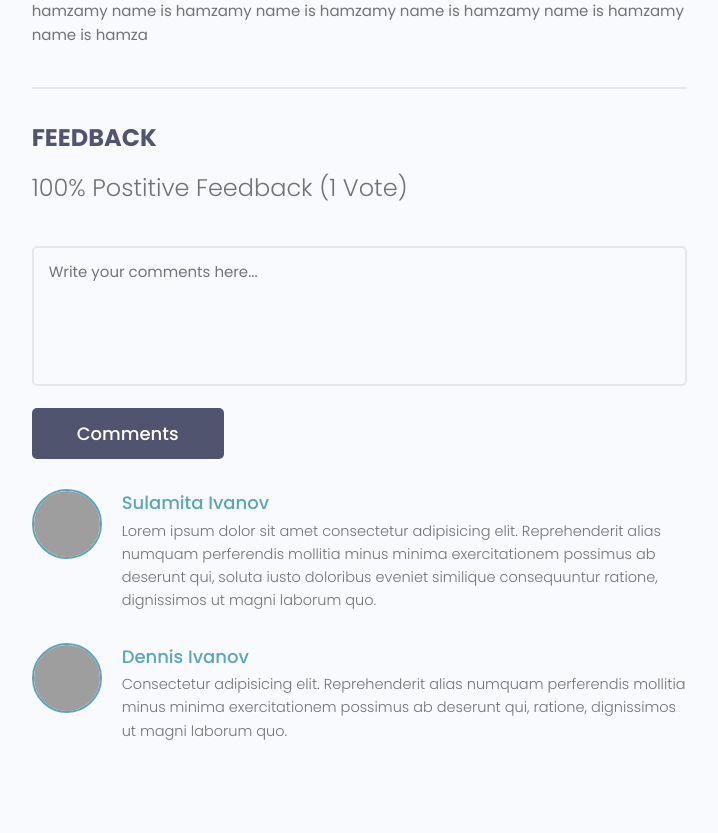
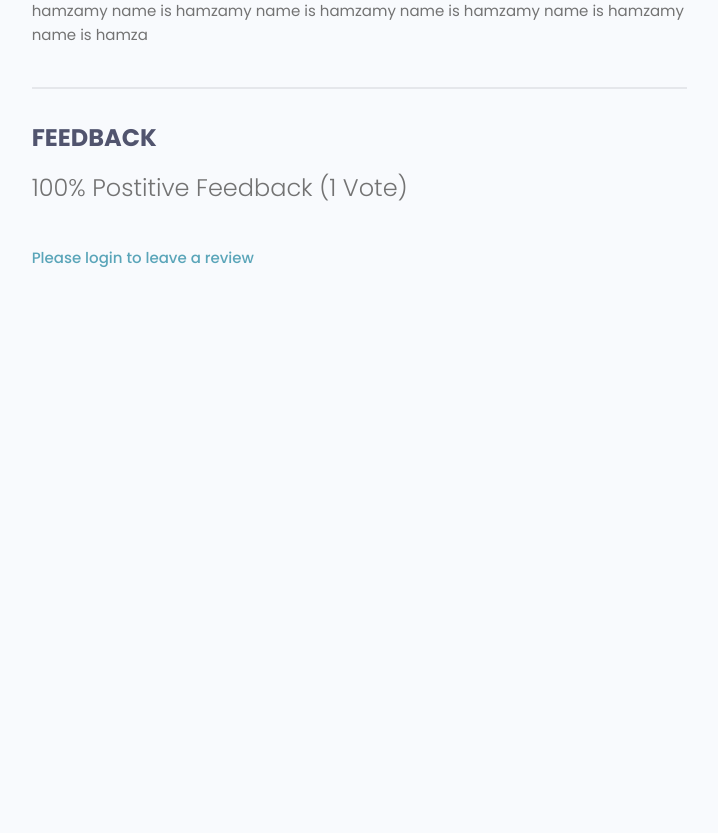
Before and after one commit to xs2hamzashah/devsearch, a Django app: page /projects/project/cc54a70d-0066-424a-a6e2-7971a69a627e in a window 1280 px wide. Shown: the part 760-1593 px from the top of the page, without its empty margins (465-1183 px from the left). After the commit the page ends 1027 px from the top, so only its background shows below. Run offline with Django 4.2, Linux system fonts and the light colour scheme; data comes from the database, SQL or seed files in the repository; some libraries are stand-ins or nearby versions; grey boxes are pictures that could not be loaded.

Commit message:
adding reviews and comments

```diff
--- a/projects/forms.py
+++ b/projects/forms.py
@@ -1,6 +1,7 @@
+from ast import Mod
 from dataclasses import fields
 from django.forms import ModelForm
-from .models import Project
+from .models import Project, Review
 
 from django import forms
 
@@ -21,3 +22,24 @@ class ProjectForm(ModelForm):
         # This is used add custom css class to django forms
         for name,field in self.fields.items():
             field.widget.attrs.update({'class': 'input'})
+
+
+
+class ReviewForm(ModelForm):
+    class Meta:
+        model = Review
+        fields= ['value', 'body']
+
+
+        labels = {
+            'value': 'Place Your Vote',
+            'body': 'Add a Comment with your Vote'
+        }
+
+    def __init__(self,  *args, **kwargs):
+        super(ReviewForm, self).__init__(*args, **kwargs)
+
+        # self.fields['title'].widget.attrs.update({'class': 'input'})
+        # This is used add custom css class to django forms
+        for name,field in self.fields.items():
+            field.widget.attrs.update({'class': 'input'})
--- a/projects/models.py
+++ b/projects/models.py
@@ -1,3 +1,4 @@
+from enum import unique
 from django.db import models
 import uuid
 
@@ -26,7 +27,25 @@ class Project(models.Model):
         return self.title
 
     class Meta:
-        ordering = ['created']
+        ordering = ['-vote_ratio', '-vote_total', 'title']
+
+
+    @property
+    def reviewers(self):
+        queryset= self.review_set.all().values_list('owner__id', flat=True)
+        return queryset
+
+    @property
+    def getVoteCount(self):
+        reviews= self.review_set.all()
+        upVotes = reviews.filter(value='up').count()
+        totalVotes = reviews.count()
+
+        ratio = (upVotes/ totalVotes) * 100
+        self.vote_total = totalVotes
+        self.vote_ratio= ratio
+
+        self.save()
 
 
 class Review(models.Model):
@@ -34,12 +53,15 @@ class Review(models.Model):
         ('up', 'Up Vote'),
         ('down', 'Down Vote'),
     )
-    # owner
+    owner = models.ForeignKey(Profile, on_delete=models.CASCADE, null=True)
     project = models.ForeignKey(Project, on_delete=models.CASCADE)
     id = models.UUIDField(default=uuid.uuid4,unique=True, primary_key=True, editable=False)
     body =  models.TextField(null=True, blank=True)
     value = models.CharField(max_length=255, choices=VOTE_TYPE)
     created = models.DateTimeField(auto_now_add=True)
+
+    class Meta:
+        unique_together = [['owner', 'project']]
 
     def __str__(self) -> str:
         return f"{self.project} {self.value} "
--- a/projects/templates/projects/single-project.html
+++ b/projects/templates/projects/single-project.html
@@ -43,41 +43,41 @@
               {{project.vote_ratio}}% Postitive Feedback ({{project.vote_total}} Vote{{project.vote_total|pluralize:"s"}})
             </h5>
 
-            <form class="form" action="#" method="POST">
-              <!-- Textarea -->
+            {% if request.user.profile.id in project.reviewers %}
+              <p>You have already submitted your review for this project</p>
+            {% elif request.user.profile == project.owner %}
+              <p>You cannot review your own work</p>
+
+            {% elif request.user.is_authenticated %}
+            <form class="form" action="{% url 'project' project.id  %}" method="POST">
+              {% csrf_token %}
+              {% for field in form %}
               <div class="form__field">
-                <label for="formInput#textarea">Comments: </label>
-                <textarea class="input input--textarea" name="message" id="formInput#textarea"
-                  placeholder="Write your comments here..."></textarea>
+                <label for="formInput#textarea">{{field.label}}: </label>
+                {{field}}
               </div>
-              <input class="btn btn--sub btn--lg" type="submit" value="Comments" />
+              {% endfor %}
+              <input class="btn btn--sub btn--lg" type="submit" value="Add Review" />
             </form>
+            {% else %}
+              <a href=" {% url 'login' %}?next={{request.path}} ">Please login to leave a review</a>
+            {% endif %}
             <div class="commentList">
+              {% for review in project.review_set.all %}
+              {% if review.body %}
               <div class="comment">
-                <a href="profile.html">
+                <a href="{% url 'user-profile' review.owner.id %}">
                   <img class="avatar avatar--md"
-                    src="https://pbs.twimg.com/profile_images/1335382240931368961/b3wSZKj4_400x400.jpg" alt="user" />
+                    src="{{ review.owner.profile_image.url }}" alt="user" />
                 </a>
                 <div class="comment__details">
-                  <a href="profile.html" class="comment__author">Sulamita Ivanov</a>
-                  <p class="comment__info">
-                    Lorem ipsum dolor sit amet consectetur adipisicing elit. Reprehenderit alias numquam perferendis
-                    mollitia minus minima exercitationem possimus ab deserunt qui, soluta iusto doloribus eveniet
-                    similique consequuntur ratione, dignissimos ut magni laborum quo.
-                  </p>
+                  <a href="{% url 'user-profile' review.owner.id %}" class="comment__author">{{review.owner.name}}</a>
+                  <p class="comment__info">{{review.body | linebreaksbr }}</p>
                 </div>
               </div>
-              <div class="comment">
-                <a href="profile.html">
-                  <img class="avatar avatar--md" src="https://avatars.githubusercontent.com/u/33843378" alt="user" />
-                </a>
-                <div class="comment__details">
-                  <a href="profile.html" class="comment__author">Dennis Ivanov</a>
-                  <p class="comment__info">
-                    Consectetur adipisicing elit. Reprehenderit alias numquam perferendis mollitia minus minima
-                    exercitationem possimus ab deserunt qui, ratione, dignissimos ut magni laborum quo.
-                  </p>
-                </div>
+              {% endif %}
+              {% endfor %}
+
               </div>
             </div>
           </div>
--- a/projects/views.py
+++ b/projects/views.py
@@ -1,7 +1,8 @@
+from msilib.schema import RemoveIniFile
 from django.shortcuts import redirect, render
 from django.contrib.auth.decorators import login_required
-
-from .forms import ProjectForm
+from django.contrib import messages
+from .forms import ProjectForm, ReviewForm
 from .models import Project
 from .utils import searchProjects, paginateProjects
 
@@ -19,12 +20,22 @@ def projects(request):
 
 
 def project(request, pk):
-    ProjectList = Project.objects.all()
-    for project in ProjectList:
-        if str(project.id) == pk:
-            return render(request, 'projects/single-project.html', {'project': project, 'pk':pk})
+    projectObj = Project.objects.get(id=pk)
+    form = ReviewForm()
 
-    return render(request, 'projects/single-project.html', {'pk':pk})
+    if request.method == 'POST':
+        form = ReviewForm(request.POST)
+        review = form.save(commit=False)
+        review.project = projectObj
+        review.owner = request.user.profile
+        review.save()
+
+
+        projectObj.getVoteCount
+
+        messages.success(request, 'Your review was successfully submitted!')
+        return redirect('project', pk=projectObj.id)
+    return render(request, 'projects/single-project.html', {'project': projectObj, 'form':form})
 
 @login_required(login_url='login')
 def create_project(request):
--- a/users/templates/users/login_register.html
+++ b/users/templates/users/login_register.html
@@ -58,7 +58,7 @@
         <p>Hello Developer, Welcome Back!</p>
       </div>
 
-      <form action="{% url 'login' %}" method="POST" class="form auth__form">
+      <form action="" method="POST" class="form auth__form">
         {% csrf_token %}
         <!-- Input:Username -->
         <div class="form__field">
--- a/users/views.py
+++ b/users/views.py
@@ -18,7 +18,7 @@ def loginUser(request):
 
 
     if request.method == 'POST':
-        username = request.POST['username']
+        username = request.POST['username'].lower()
         password = request.POST['password']
 
         try:
@@ -30,7 +30,7 @@ def loginUser(request):
 
         if user is not None:
             login(request, user) # will create a session for this user in the db
-            return redirect('profiles')
+            return redirect(request.GET['next'] if 'next' in request.GET else 'account')
         else:
             messages.error(request, 'Username or Passwrod is incorrect')
 
```
Also changed, not shown: projects/migrations/0005_alter_project_options_review_owner_and_more.py (added).
